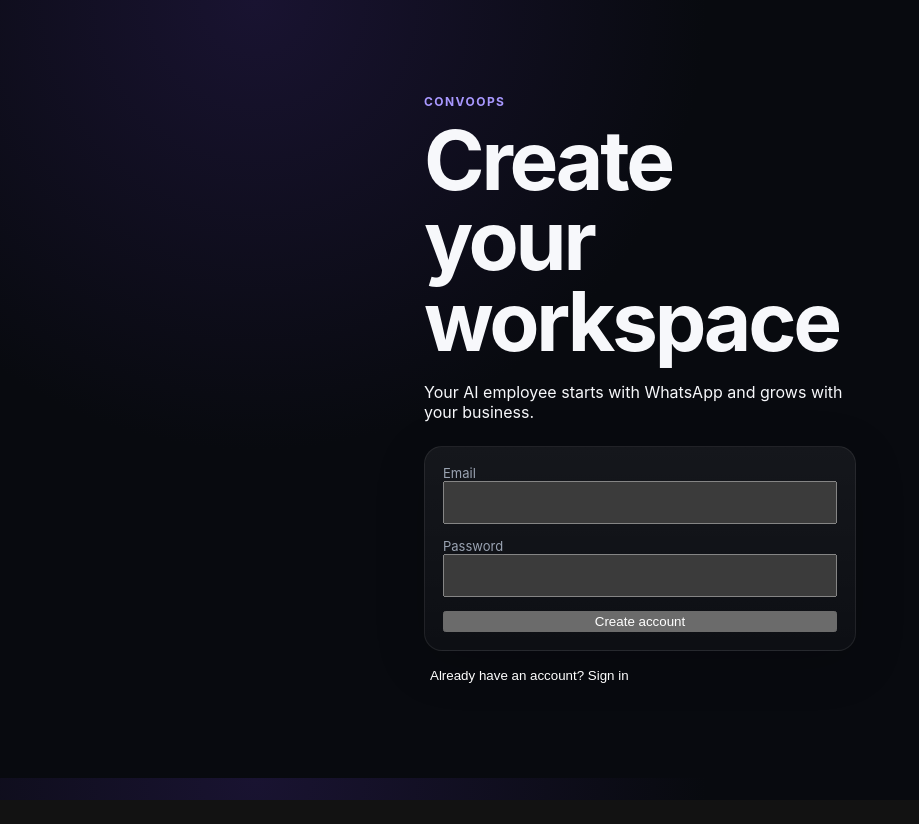
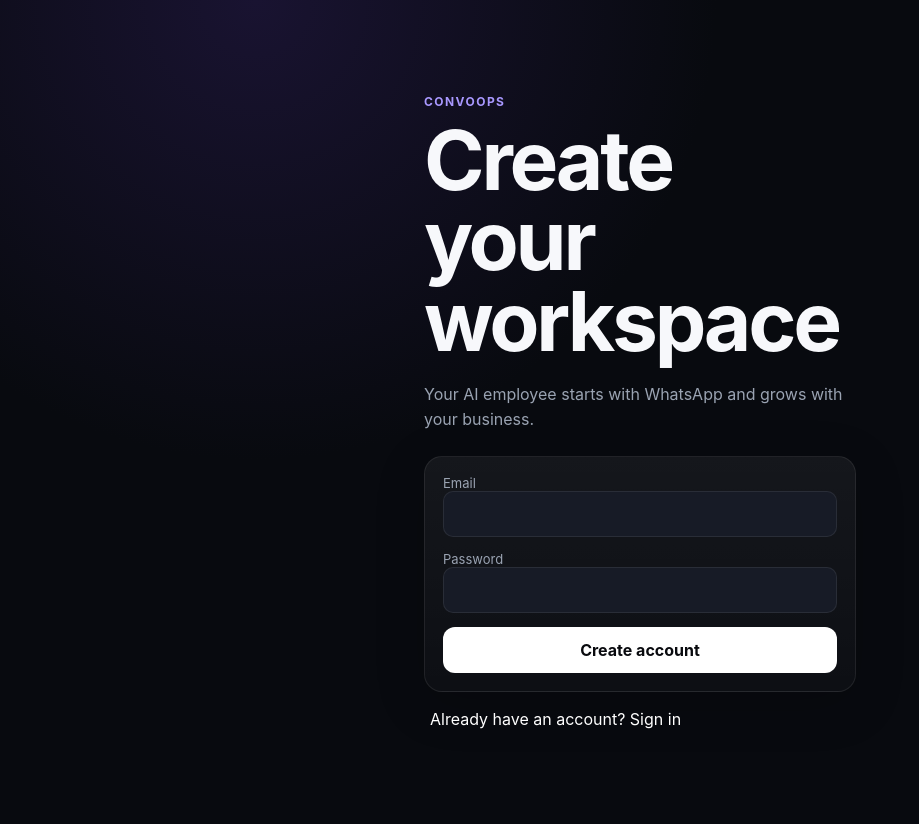
Before and after one commit to foziakahero-dot/WHATSAPP, a Next.js app: page /login in a window 1280 px wide. Shown: the whole page, without its empty margins (0-919 px from the left). Before the commit the page ends 800 px from the top, so only its background shows below. Built offline with nearby package versions, Linux system fonts and the light colour scheme.

Commit message:
Add reusable form and button styles

```diff
--- a/app/globals.css
+++ b/app/globals.css
@@ -12,6 +12,9 @@
 * { box-sizing: border-box; }
 body { margin: 0; background: radial-gradient(circle at 20% 0%, #191331 0, var(--bg) 35%); color: var(--text); font-family: Inter, ui-sans-serif, system-ui, sans-serif; }
 a { color: inherit; text-decoration: none; }
+button,input,textarea,select { font: inherit; }
+input,textarea,select { background: var(--panel2); color: var(--text); border: 1px solid var(--border); border-radius: 10px; outline: none; }
+input:focus,textarea:focus,select:focus { border-color: rgba(124,92,255,.75); box-shadow: 0 0 0 3px rgba(124,92,255,.12); }
 .shell { min-height: 100vh; display: grid; grid-template-columns: 240px 1fr; }
 .sidebar { border-right: 1px solid var(--border); padding: 24px 18px; background: rgba(8,10,15,.76); backdrop-filter: blur(18px); }
 .brand { font-size: 20px; font-weight: 800; letter-spacing: .02em; margin-bottom: 30px; }
@@ -23,12 +26,15 @@ main { padding: 32px; }
 .grid { display: grid; grid-template-columns: repeat(4, minmax(0,1fr)); gap: 14px; }
 .card { background: linear-gradient(180deg, rgba(255,255,255,.055), rgba(255,255,255,.025)); border: 1px solid var(--border); border-radius: 18px; padding: 18px; box-shadow: 0 12px 50px rgba(0,0,0,.18); }
 .label { color: var(--muted); font-size: 13px; }
+.muted { color: var(--muted); line-height: 1.55; }
 .metric { font-size: 32px; font-weight: 800; margin-top: 6px; }
 .hero { max-width: 920px; padding: 70px 0 36px; }
 .eyebrow { color: #a998ff; font-weight: 700; text-transform: uppercase; letter-spacing: .12em; font-size: 12px; }
 h1 { font-size: clamp(42px, 7vw, 82px); line-height: .98; margin: 12px 0 20px; letter-spacing: -.04em; }
 .sub { color: var(--muted); font-size: 20px; line-height: 1.55; max-width: 720px; }
-.cta { display: inline-flex; margin-top: 24px; background: white; color: #090a0e; padding: 13px 18px; border-radius: 12px; font-weight: 750; }
+.cta,.button { display: inline-flex; align-items: center; justify-content: center; background: white; color: #090a0e; padding: 13px 18px; border-radius: 12px; font-weight: 750; border: 0; cursor: pointer; }
+.cta { margin-top: 24px; }
+.button:disabled { opacity: .55; cursor: wait; }
 .table { width: 100%; border-collapse: collapse; margin-top: 18px; }
 .table th,.table td { text-align: left; padding: 13px 10px; border-bottom: 1px solid var(--border); }
 .table th { color: var(--muted); font-size: 12px; font-weight: 600; }
```
